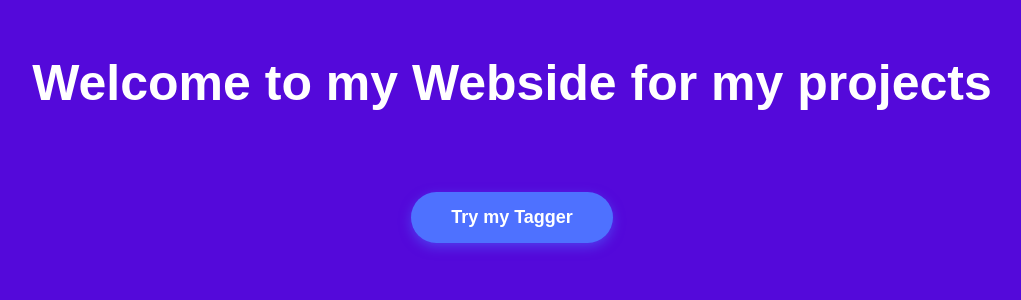
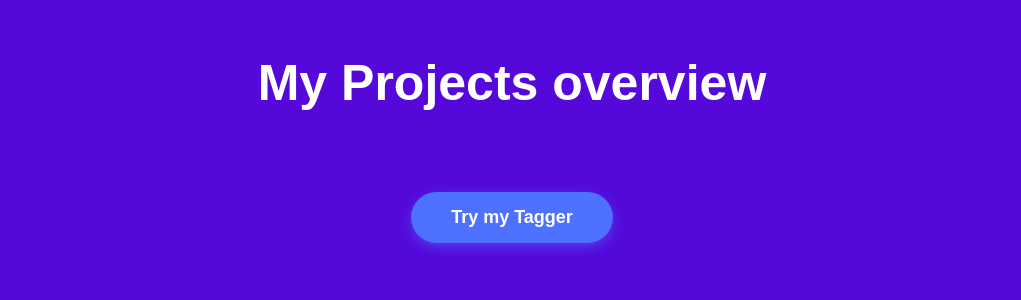
Before and after one commit to Youdontknowme720/taggerweb, a React (Vite) app: page / in a window 1280 px wide. Shown: the top 300 px of the page, without its empty margins (136-1157 px from the left). Built offline with nearby package versions, Linux system fonts and the light colour scheme.

Commit message:
some meta data adjustments

```diff
--- a/index.html
+++ b/index.html
@@ -2,9 +2,10 @@
 <html lang="en">
   <head>
     <meta charset="UTF-8" />
-    <link rel="icon" type="image/svg+xml" href="/vite.svg" />
+    <title>Project Collection of NW-IT</title>
+    <link rel="icon" type="image/png" href="/src/assets/Logo.png"/>
     <meta name="viewport" content="width=device-width, initial-scale=1.0" />
-    <meta name="description" content="Ein kostenloses Tool, um MP3-Dateien direkt im Browser zu taggen – Interpret und Titel setzen mit nur einem Klick.">
+    <meta name="description" content="Project Collection of NWInformatik">
     <title>Tag your Mp3 Files for Fre - TaggerWeb</title>
   </head>
   <body>
--- a/src/App.tsx
+++ b/src/App.tsx
@@ -18,7 +18,7 @@
                 fontFamily: "'Outfit', sans-serif",
             }}
             >
-                Welcome to my Webside for my projects
+                My Projects overview
             </motion.h1>
             <div style={{
                 display: 'flex',
```
Also changed, not shown: src/assets/Logo.png (added).
